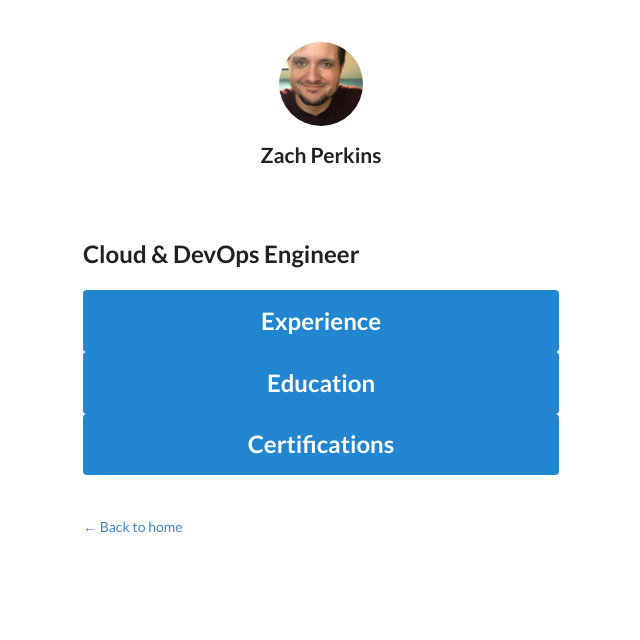
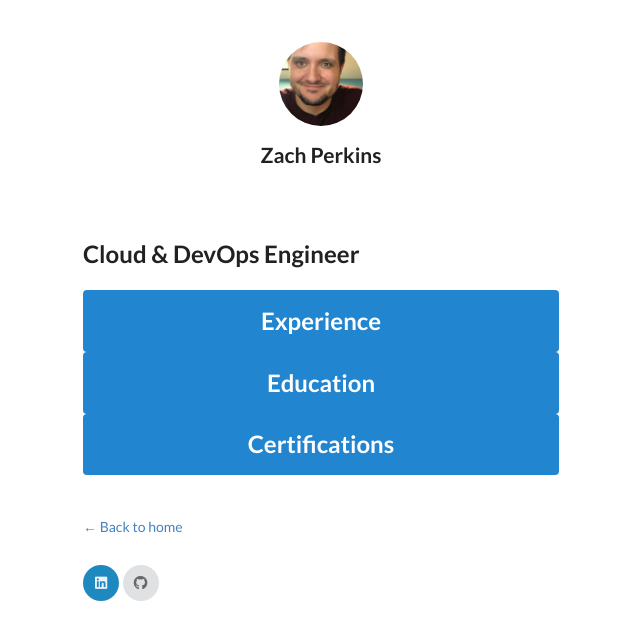
Before and after one commit to partofaplan/lab-nodejs-app, a Next.js app: page /posts/portfolio in a window 1280 px wide. Shown: the top 640 px of the page, without its empty margins (319-959 px from the left). Built offline with nearby package versions, Linux system fonts and the light colour scheme.

Commit message:
Added footer and social page links

```diff
--- a/components/layout.js
+++ b/components/layout.js
@@ -62,6 +62,16 @@ export default function Layout({ children, home }) {
           </Link>
         </div>
       )}
+      {!home && (
+        <footer classname={styles.footer}>
+          <a href="https://www.linkedin.com/in/zachperkins" target="_blank">
+            <button class="ui linkedin circular icon button"><i aria-hidden="true" class="linkedin icon"></i></button>
+          </a>
+          <a href="https://github.com/partofaplan" target="_blank">
+            <button class="ui github circular icon button"><i aria-hidden="true" class="github icon"></i></button>
+          </a>
+        </footer>
+      )}
     </div>
   )
 }
--- a/components/layout.module.css
+++ b/components/layout.module.css
@@ -21,6 +21,15 @@
   height: 8rem;
 }
 
+.footer {
+  display: flex;
+  width: 100%;
+  align-items: center;
+  position: absolute;
+  bottom: 0;
+}
+
 .backToHome {
   margin: 3rem 0 0;
+  padding: 0 0 2rem 0;
 }
```
Also changed, not shown: components/social.js (deleted, +0 -7 lines).
